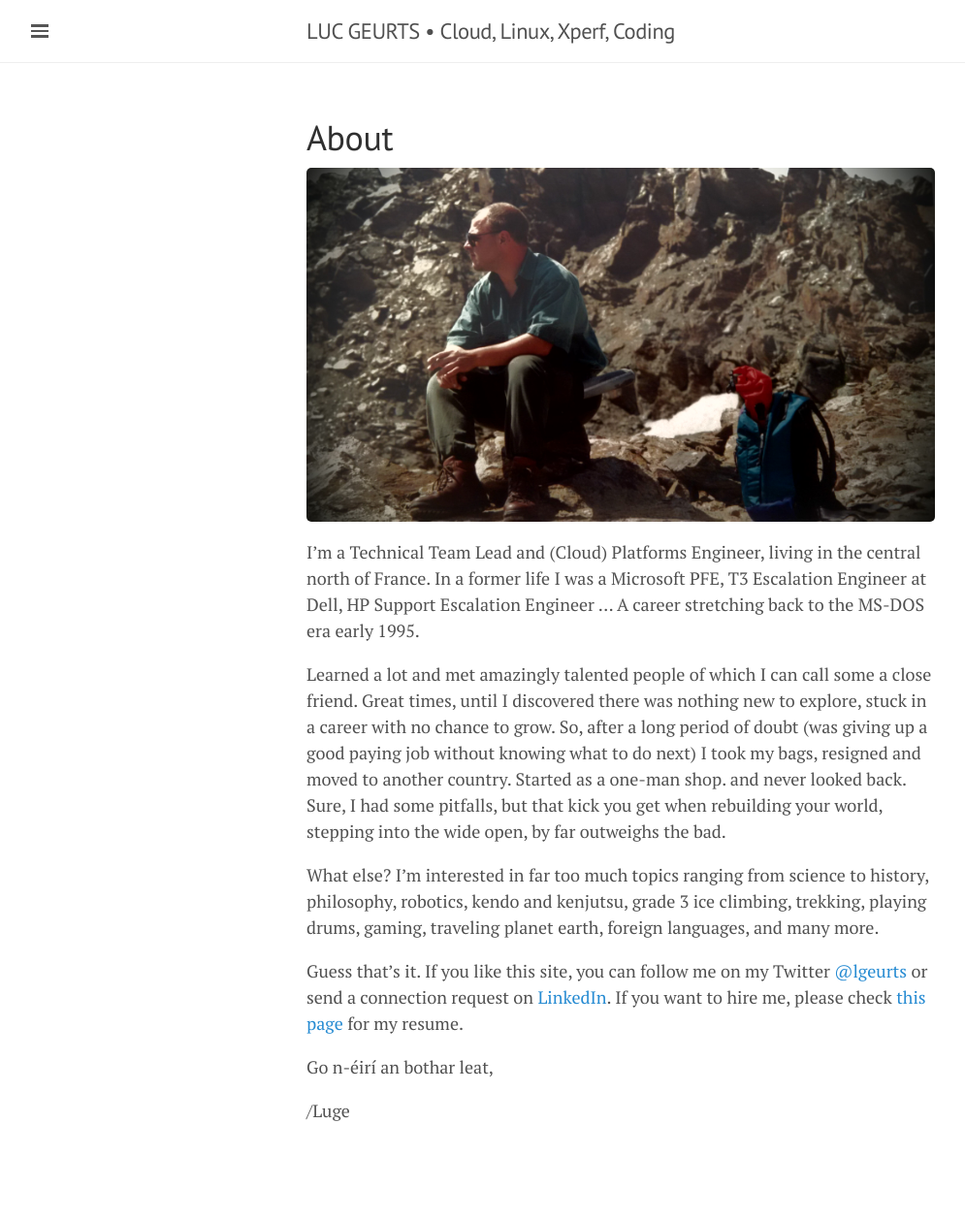
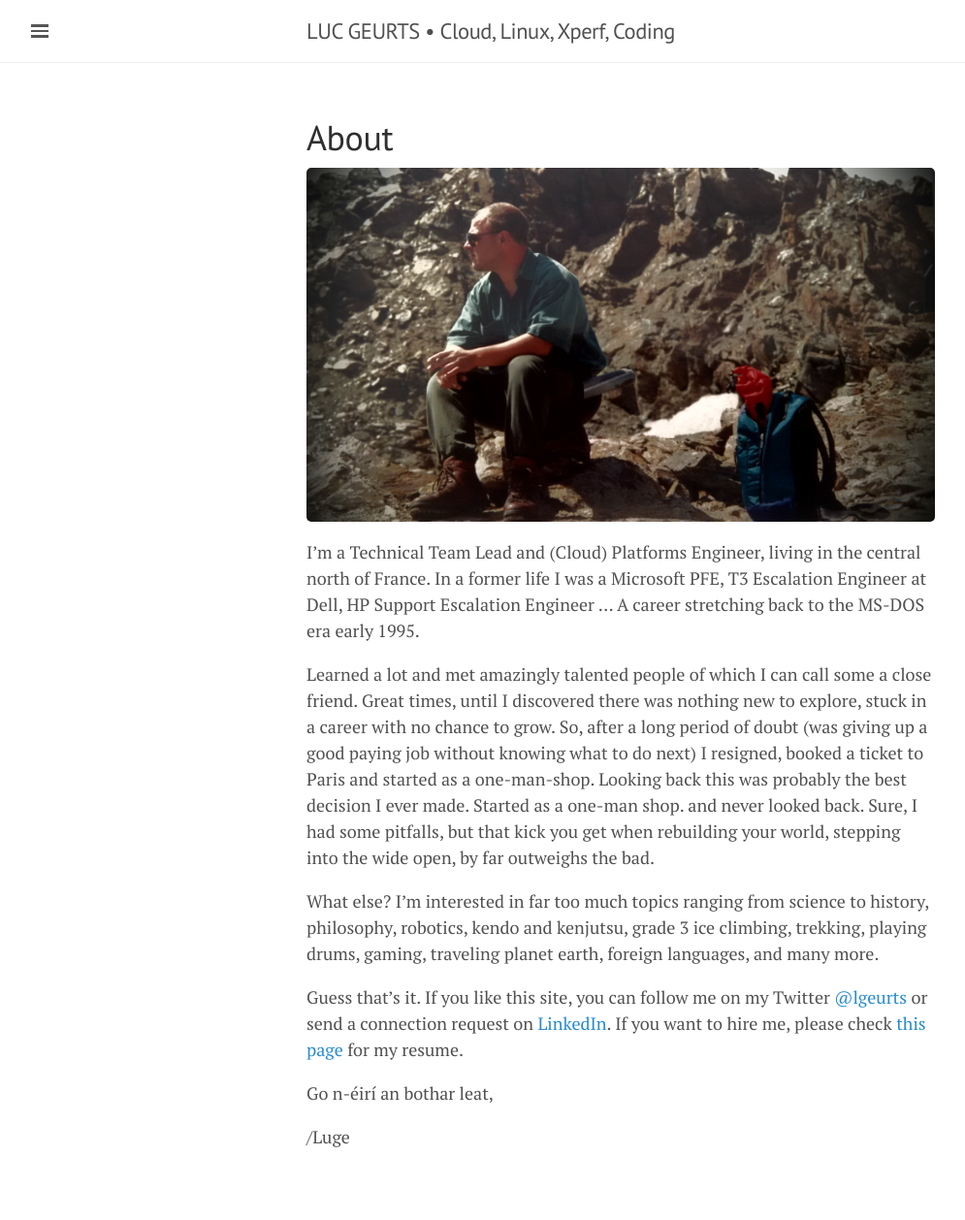
Before and after one commit to lgeurts/lgeurts.github.io, a Jekyll site: the page built from about.md, in a window 1280 px wide. Shown: the whole page at 97% size, without its empty margins (0-995 px from the left). Built offline with Jekyll 4.4.1, drawn with Linux system fonts in a browser that asks for light colours; nearby versions of some CDN libraries; before the commit the page ends 1231 px from its top, so only the background shows below that.

Commit message:
Update about.md

```diff
--- a/about.md
+++ b/about.md
@@ -8,7 +8,7 @@
 I'm a Technical Team Lead and (Cloud) Platforms Engineer, living in the central north of France.
 In a former life I was a Microsoft PFE, T3 Escalation Engineer at Dell, HP Support Escalation Engineer ... A career stretching back to the MS-DOS era early 1995.
 
-Learned a lot and met amazingly talented people of which I can call some a close friend. Great times, until I discovered there was nothing new to explore, stuck in a career with no chance to grow. So, after a long period of doubt (was giving up a good paying job without knowing what to do next) I took my bags, resigned and moved to another country. Started as a one-man shop. and never looked back. Sure, I had some pitfalls, but that kick you get when rebuilding your world, stepping into the wide open, by far outweighs the bad.
+Learned a lot and met amazingly talented people of which I can call some a close friend. Great times, until I discovered there was nothing new to explore, stuck in a career with no chance to grow. So, after a long period of doubt (was giving up a good paying job without knowing what to do next) I resigned, booked a ticket to Paris and started as a one-man-shop. Looking back this was probably the best decision I ever made. Started as a one-man shop. and never looked back. Sure, I had some pitfalls, but that kick you get when rebuilding your world, stepping into the wide open, by far outweighs the bad.
 
 What else? I'm interested in far too much topics ranging from science to history, philosophy, robotics, kendo and kenjutsu, grade 3 ice climbing, trekking, playing drums, gaming, traveling planet earth, foreign languages, and many more.
 
```
